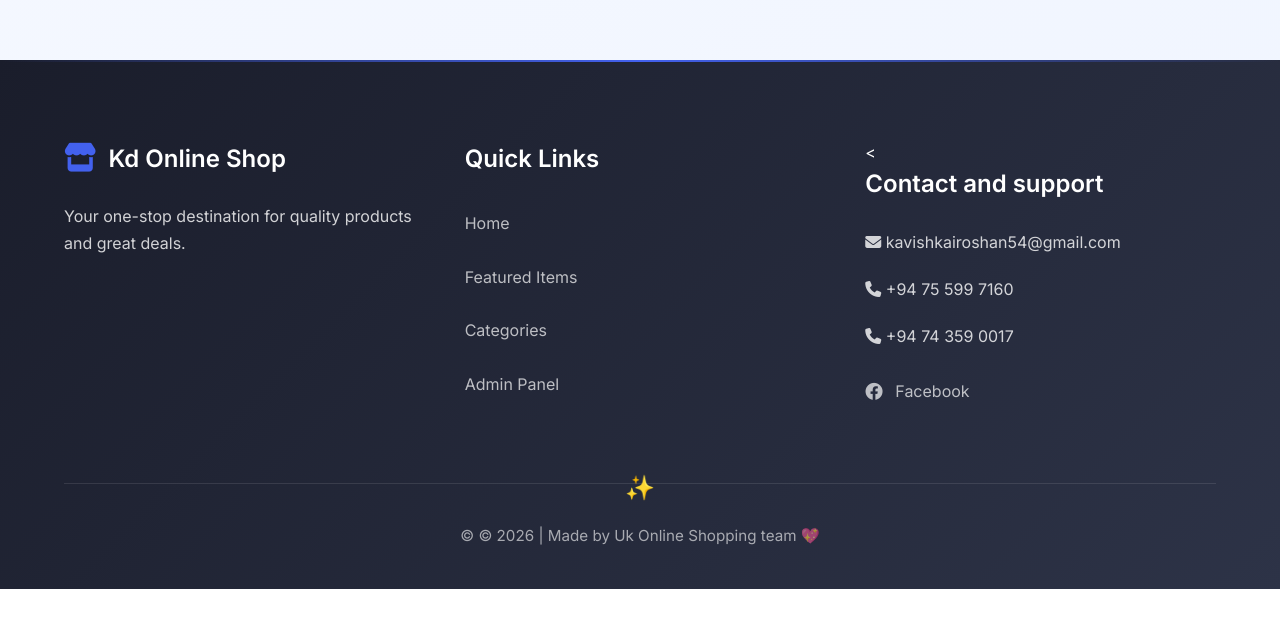
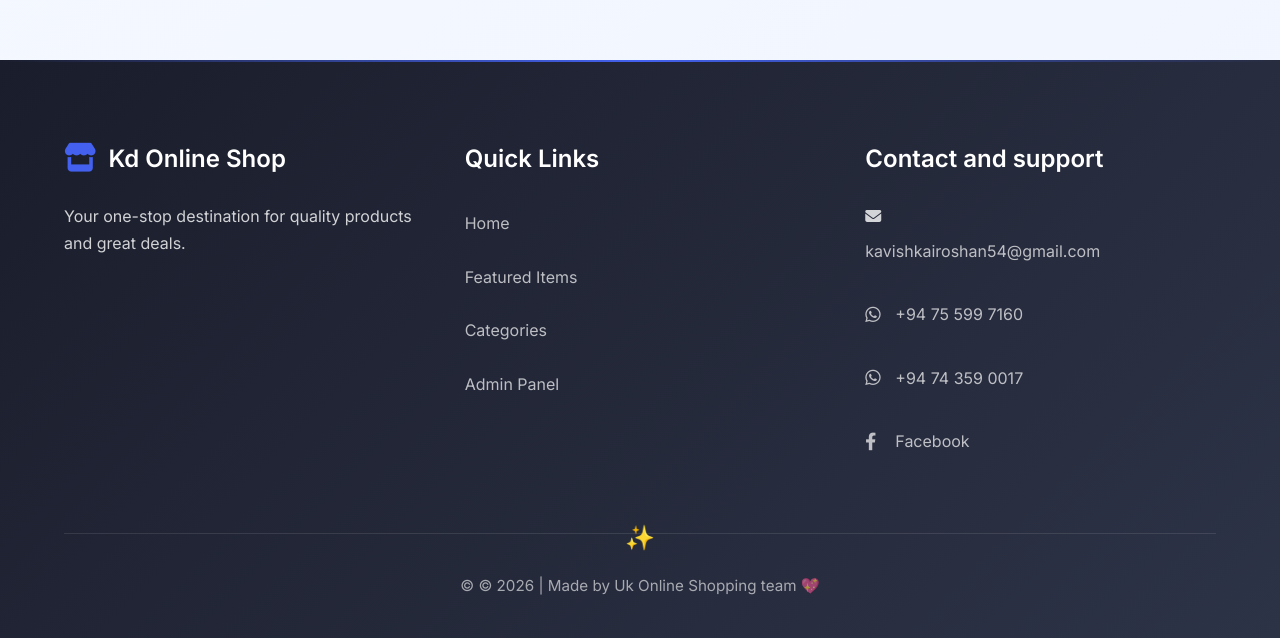
Before and after one commit to Ckmobile/Kd-online, a website: page index.html in a window 1280 px wide. Shown: the part 1983-2621 px from the top of the page. Before the commit the page ends 2572 px from the top, so only its background shows below. Drawn offline with Linux system fonts and the light colour scheme; no server answers.

Commit message:
Update index.html

```diff
--- a/index.html
+++ b/index.html
@@ -196,12 +196,33 @@
                 <a href="admin.html">Admin Panel</a>
             </div>
             <div class="footer-section">
-                <<h3>Contact and support</h3>
-<p><i class="fas fa-envelope"></i> kavishkairoshan54@gmail.com</p>
-<p><i class="fas fa-phone"></i> +94 75 599 7160</p>
-<p><i class="fas fa-phone"></i> +94 74 359 0017</p>
-<p><a href="https://www.facebook.com/share/18krXaCWHF/" target="_blank"><i class="fab fa-facebook"></i> Facebook</a></p>
-         </div>
+                <h3>Contact and support</h3>
+
+<p>
+    <i class="fas fa-envelope"></i>
+    <a href="mailto:kavishkairoshan54@gmail.com">
+        kavishkairoshan54@gmail.com
+    </a>
+</p>
+
+<p>
+    <a href="https://wa.me/94755997160" target="_blank">
+        <i class="fab fa-whatsapp"></i> +94 75 599 7160
+    </a>
+</p>
+
+<p>
+    <a href="https://wa.me/94743590017" target="_blank">
+        <i class="fab fa-whatsapp"></i> +94 74 359 0017
+    </a>
+</p>
+
+<p>
+    <a href="https://www.facebook.com/YourPageName" target="_blank">
+        <i class="fab fa-facebook-f"></i> Facebook
+    </a>
+</p>
+            </div>
         </div>
         <div class="footer-bottom">
             <p>&copy; © 2026 | Made by Uk Online Shopping team 💖</p>
```
